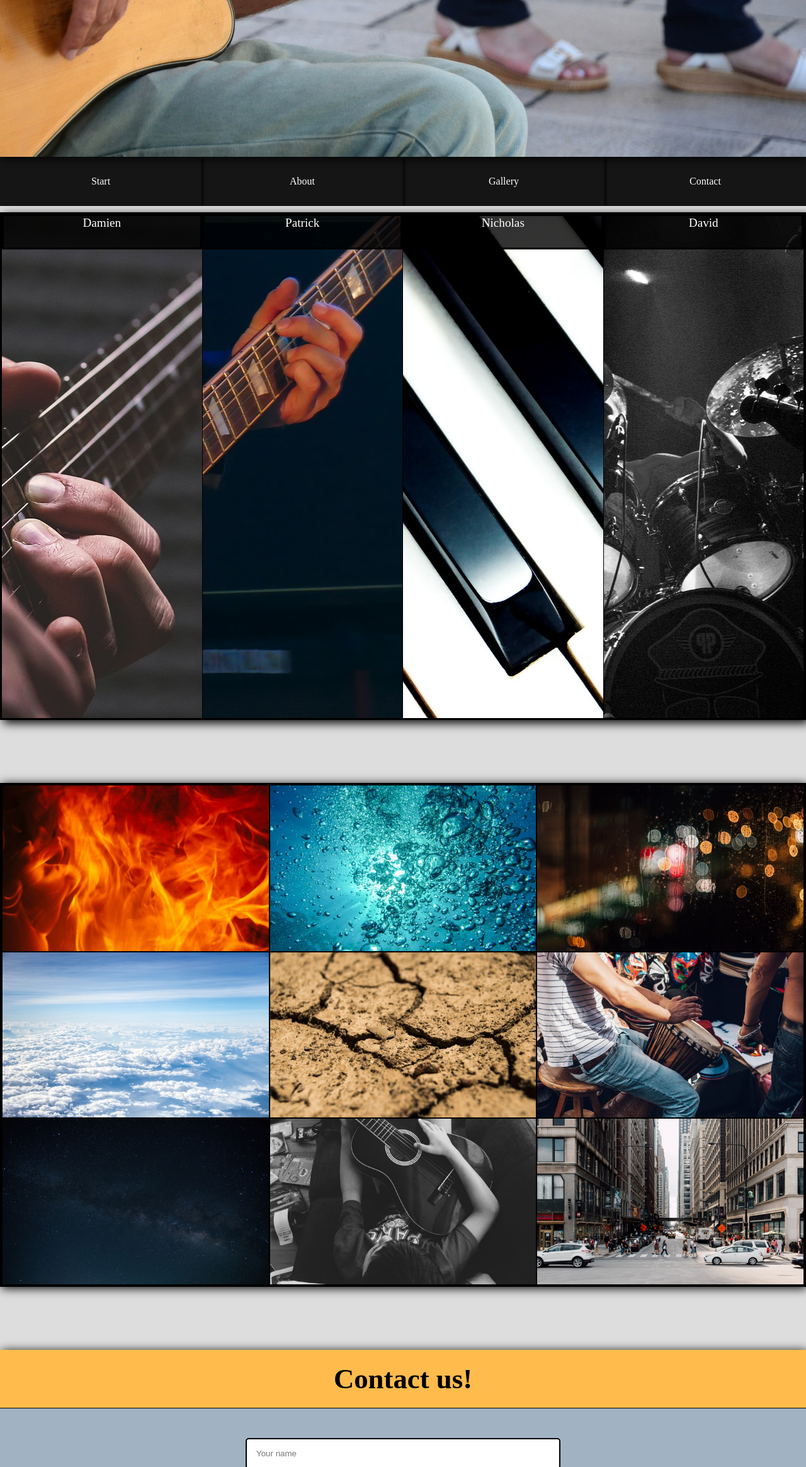
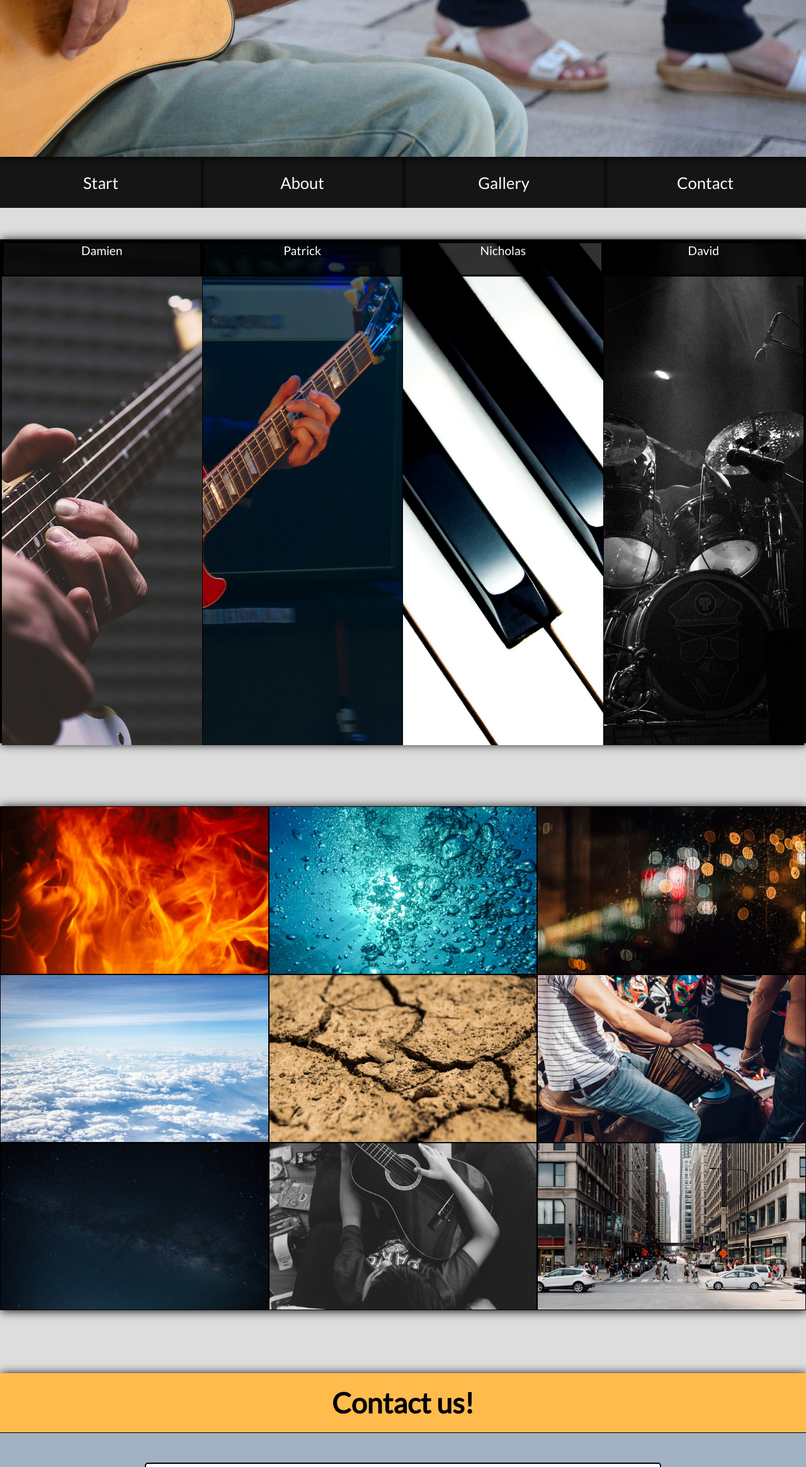
Before and after one commit to Nairorox/band-layout, a plain HTML site: page index.html in a window 1280 px wide. Shown: the part 471-2800 px from the top of the page at 63% size. Drawn offline with Linux system fonts and the light colour scheme.

Commit message:
css tewaks

```diff
--- a/index.html
+++ b/index.html
@@ -6,6 +6,7 @@
 
   <title>Tracking Guitars</title>
   <link rel = "stylesheet" type = "text/css" href = "style.css">
+  <link href="https://fonts.googleapis.com/css?family=Lato" rel="stylesheet">
 </head>
 <body>
 		<div class ="site-wrapper">
@@ -86,10 +87,10 @@
 			<input type="text" name="email" placeholder = "Your e-mail"><br>
 			<input type="text" name="number" placeholder= "Your phone number"><br>
 			<textarea  placeholder = "What's the matter?">
-			</textarea>
+			</textarea><br>
 			<button>Submit</button>
 		</form>
-		<div class = "super">
+		<div class = "typing-words">
 		YOU ALL ARE <span  class ="typable changeable-letters">AWESOME</span> <span class = "typing-dash"> |</span>
 		</div>
 	</div>
--- a/main.js
+++ b/main.js
@@ -70,14 +70,14 @@ navbar.initPosX = navbar.offsetTop;
 
 function stickyNav(){
 	if(window.scrollY > navbar.initPosX){
-	aboutPage.style.marginTop = `${navbar.offsetHeight + 10}px`;
+	aboutPage.style.marginTop = `${navbar.offsetHeight + 50}px`;
 		body.classList.add('stickyNav');
 		//body.style.paddingTop = `${navbar.offsetHeight}px`;
 	}
 
 	else if(window.scrollY <= navbar.initPosX){
 		body.classList.remove('stickyNav');
-		aboutPage.style.marginTop = `10px`;
+		aboutPage.style.marginTop = `50px`;
 	}
 }
 
@@ -142,8 +142,6 @@ finished: true,
 							typing.finished = true;
 							clearInterval(typingNow)
 							setTimeout(function(){
-								console.log(typing.curIndex);
-								console.log(typingWords.length);
 								typing.curIndex < typingWords.length-1 ? typing.curIndex++ : typing.curIndex = 0;
 								typing.type(typable, typingWords[typing.curIndex]);
 							}, 700);
@@ -159,7 +157,6 @@ finished: true,
 typingWords = ['important','like us','the best','super','great','awesome', 'perfect'];
 
 typing.type(typable, typingWords[0]);
-//type(typable, 'JANUSZE');;
 document.addEventListener('scroll', stickyNav);
 document.addEventListener('keyup', sideMenuActivate)
 
--- a/style.css
+++ b/style.css
@@ -1,6 +1,8 @@
-*, *:before, *:after{
+*{
 	box-sizing:border-box;
+	font-family: 'Lato', sans-serif;
 }
+
 body{
 	width:100%;
 	margin:0;
@@ -9,16 +11,14 @@ body{
 }
 .page-elements{
 	height:100vh;
+	width:100%;
 	border-top:none;
 	position:relative;
 	margin-top:100px;
-	box-shadow:2px 2px 15px black;
+	box-shadow:1px 1px 15px black;
 }
 
-.site-wrapper{
-	height:100%;
-	transition: all 1s;
-}
+
 
 
 nav{
@@ -40,17 +40,18 @@ margin:0;
 padding:0;
 list-style-type:none;
 overflow:hidden;
+height:100%;
 }
 
 nav > ul > li{
-	align-items: center;
-	justify-content: center;
 	text-align: center;
 	background-color:black;
 	box-shadow:2px 2px 5px black;
 	user-select: none;
+	cursor:pointer;
 	flex:1 1 50px;
 	opacity:0.9;
+
 }
 
 
@@ -63,20 +64,19 @@ a{
 	text-decoration: none;
 	display:inline-block;
 	width:100%;
-	transition:0.5s padding;
-	padding:30px;
+	font-size:2vw;
+	padding:2vw;
 	padding-right:0;
 	padding-left:0;
 }
 
 header{
 display:flex;
-background: url("assets/images/carousel/guitar-445387_1920.jpg") bottom center;
+background-image: url("assets/images/carousel/guitar-445387_1920.jpg");
 background-size:cover;
+background-position: bottom center;
 background-repeat:no-repeat;
 background-attachment:fixed;
-z-index: 0;
-overflow:hidden;
 }
 
 
@@ -91,12 +91,10 @@ header > h1{
 	margin:auto;
 	text-align: center;
 	font-size:12.3vw;
-	text-shadow: 2px 0 0 #000, 0 -2px 0 #000, 0 2px 0 #000, -2px 0 0 #000;text-shadow: 2px 0 0 #000, 0 -2px 0 #000, 0 2px 0 #000, -2px 0 0 #000;
+	text-shadow: 0.1vw 0 0 #000, 0 -0.1vw 0 #000, 0 0.1vw 0 #000, -0.3vw 0 0 #000;
 }
 
-
 .memberLabel{
-	bottom:0;
 	margin:0;
 	background-color:rgba(0,0,0, 0.8);
 	height:7%;
@@ -105,7 +103,6 @@ header > h1{
 	position:relative;
 	overflow: hidden;
 	transition:all 2s;
-	text-align:center;
 }
 
 .memberLabel > p{
@@ -120,53 +117,39 @@ header > h1{
 	height:100%;
 }
 
-
 .about-page{
 	border:solid;
-	width:100%;
-	height:100%;
 	margin:auto;
 	display:flex;
-	margin-top:10px;
-	overflow:hidden;
-	box-shadow:5px 5px 15px black;
-}
-
-.about-page > h2{
-	text-align:center;
-	position:absolute;
-	background-color: red;
-	z-index:1;
+	margin-top:50px;
 }
 
 .about-page > .bandMember{
-	position:relative;
 	flex:1 1 20px;
 	border-right:solid 1px;
 	text-align:center;
-	max-width:100%;
-	transition:all 1.2s;
+	transition:all 0.8s;
 	height:100vh;
 	background-size:cover;
 	font-size:1.5vw;
+	background-repeat: no-repeat;
+	background-position: center;
 }
 
-
-
 #Damien{
-background: url('assets/images/d-guitarr.jpg') center;
+	background-image: url('assets/images/d-guitarr.jpg') ;
 }
 
 #Patrick{
-background: url('assets/images/p-guitar.jpg') center;
+	background-image: url('assets/images/p-guitar.jpg') ;
 }
 
 #Nicholas{
-background: url('assets/images/n-keyboard.jpg') center;
+	background-image: url('assets/images/n-keyboard.jpg') ;
 }
 
 #David{
-background: url('assets/images/d-drums.jpg') center;
+	background-image: url('assets/images/d-drums.jpg') ;
 }
 
 
@@ -174,33 +157,21 @@ background: url('assets/images/d-drums.jpg') center;
 	flex:5 5 20px;
 }
 
-.label-active{
-	height:100%;
-	background-color:rgba(0,0,0, 0.9);
-}
-
-.gallery-page{
-background-color:#353535;
-}
-
 .gallery-photos{
-	margin-top:10px;
-	border:solid;
-	display:flex;
 	height:100%;
     display: flex;
     flex-wrap: wrap;
     width:100%;
-    margin-bottom:auto;
-    }
+}
 
 .gallery-photo{
 	border:solid 1px;
 	flex: 1 1 33%;
-		background-size: cover;
-		background-position: center;
+	background-size: cover;
+	background-repeat:no-repeat;
+	background-position: center;
+}
 
-}
 .gallery-photo *{
 	background-repeat:no-repeat;
 }
@@ -241,10 +212,8 @@ background-color:#353535;
 	background-image:url('assets/images/gallery-images/pexels-photo-139303.jpeg');
 }
 
-
 .contact-page{
 	background-color: #A1B2C3;
-	height:100vh;
 	text-align:center;
 }
 
@@ -258,24 +227,30 @@ background-color:#353535;
 
 .contact-page > form{
 	border:solid;
-	width: 70vw;
-	margin: 0 auto;
+	width: 80vw;
+	margin: auto;
 	border:none;
 }
 
 .contact-page > form > *{
-	box-sizing:border-box;
 	width:80%;
-	max-width:500px;
 	padding:15px;
+	font-size:2vw;
 	margin:2px;
 	border:solid 2px;
 	border-radius:5px 5px 5px 5px;
+	padding:5px;
+	height:100%;
 }
 
-.super{
+form > textarea{
+	resize:none;
+}
+
+.typing-words{
 	position:absolute;
 	text-align:center;
+	margin-top:20px;
 	width:100%;
 	font-size:5vw;
 	bottom:0;
```
